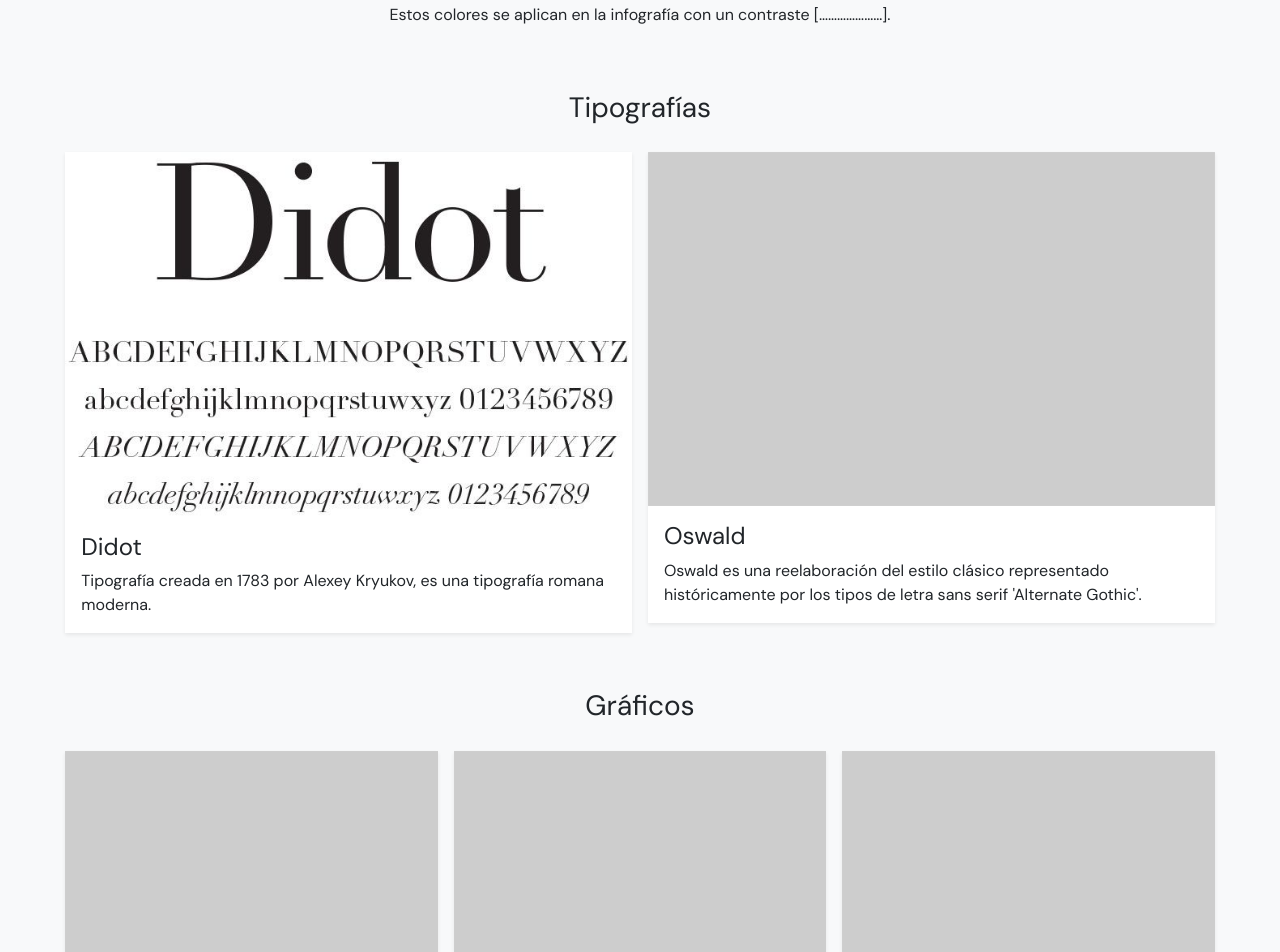
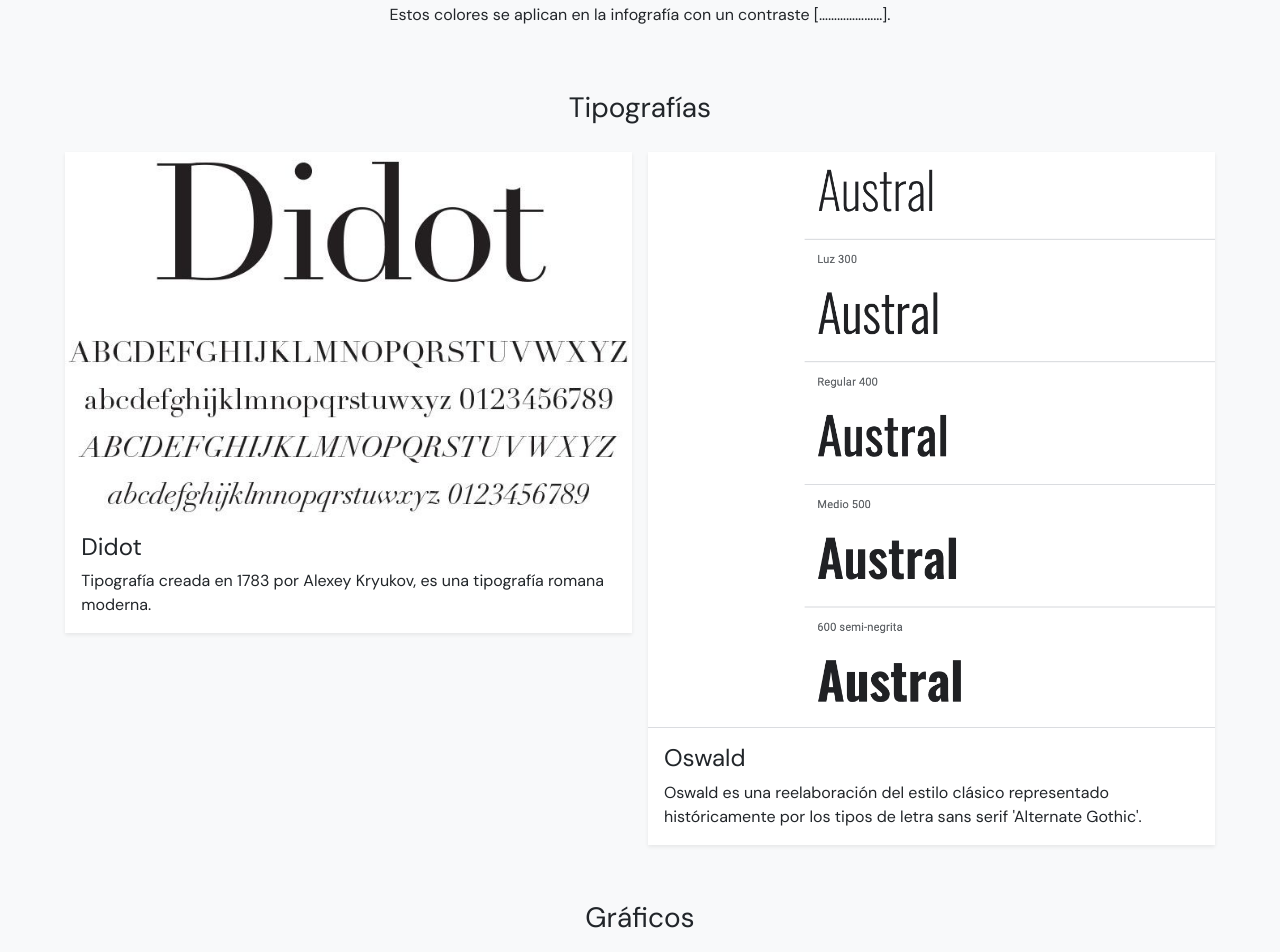
Before and after one commit to Delfin-Liso-Austral/Clase-14-versiones, a plain HTML site: page index.html in a window 1280 px wide. Shown: the part 5545-6497 px from the top of the page. Drawn offline with nearby package versions, Linux system fonts and the light colour scheme.

Commit message:
Update index.html

```diff
--- a/index.html
+++ b/index.html
@@ -79,7 +79,7 @@
                         <!--https://fonts.google.com/ -->
                         <div class="col-md-6">
                             <div class="card shadow-sm">
-                                <img src="img/reemplazar.png" class="card-img-top" alt="describir la imagen" />
+                                <img src="img/Oswald.png" class="card-img-top" alt="describir la imagen" />
                                 <div class="card-body">
                                     <h4 class="card-title">Oswald</h4>
                                     <p class="card-text">Oswald es una reelaboración del estilo clásico representado históricamente por los tipos de letra sans serif 'Alternate Gothic'.</p>
```
